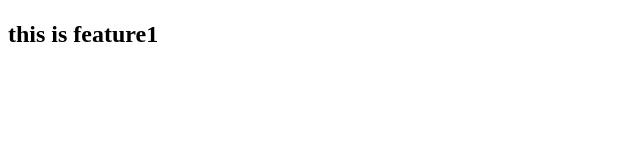
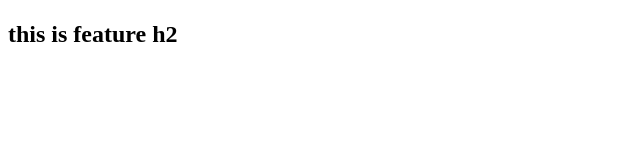
Before and after one commit to pickachu1006/git-practice, a plain HTML site: page index.html in a window 1280 px wide. Shown: the full height of the page, 0-640 px from the left. Drawn offline with Linux system fonts and the light colour scheme.

Commit message:
feature1 h2

```diff
--- a/index.html
+++ b/index.html
@@ -8,6 +8,6 @@
 </head>
 <body>
 <h1></h1>
-<h2>this is feature1</h2>
+<h2>this is feature h2</h2>
 </body>
 </html>
```
